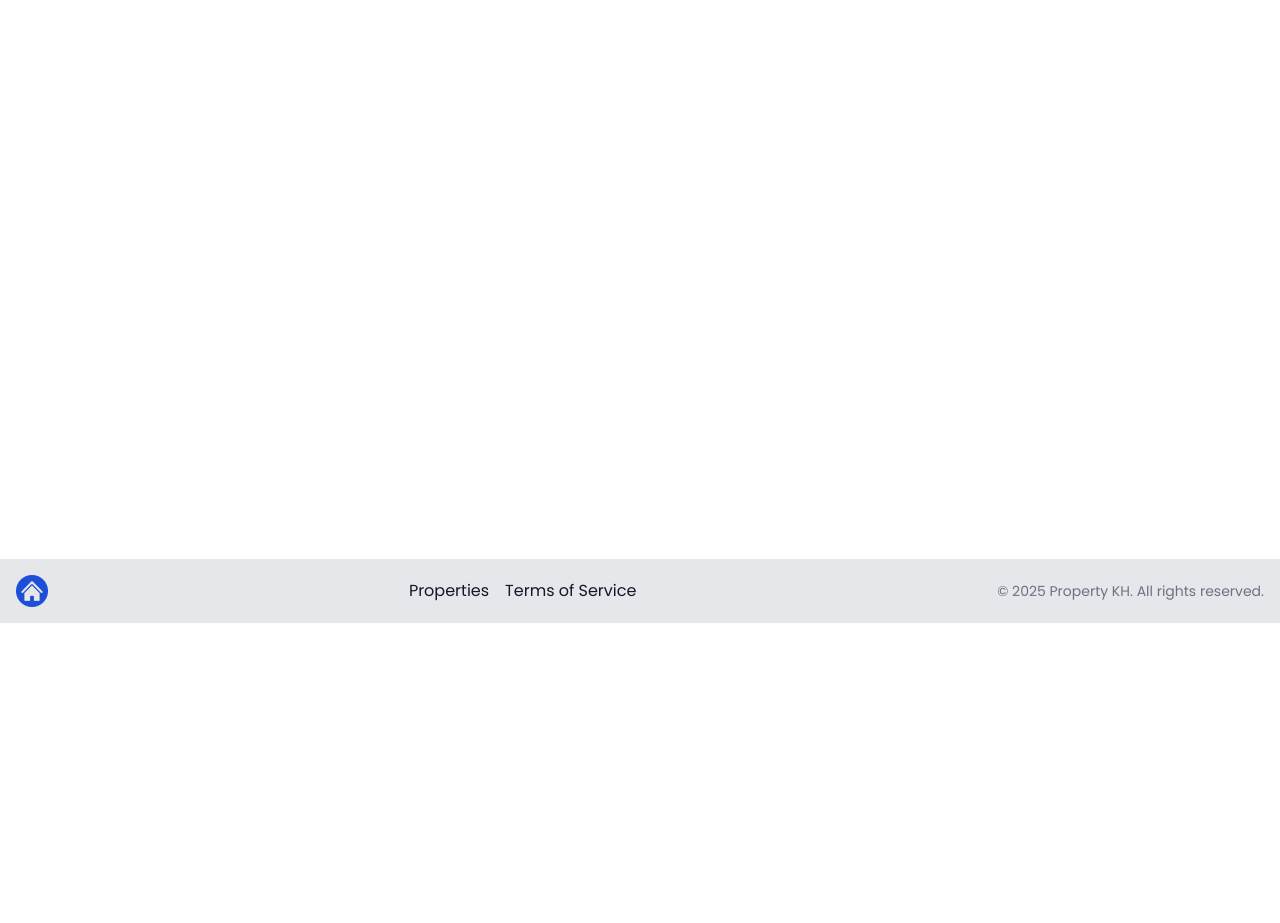
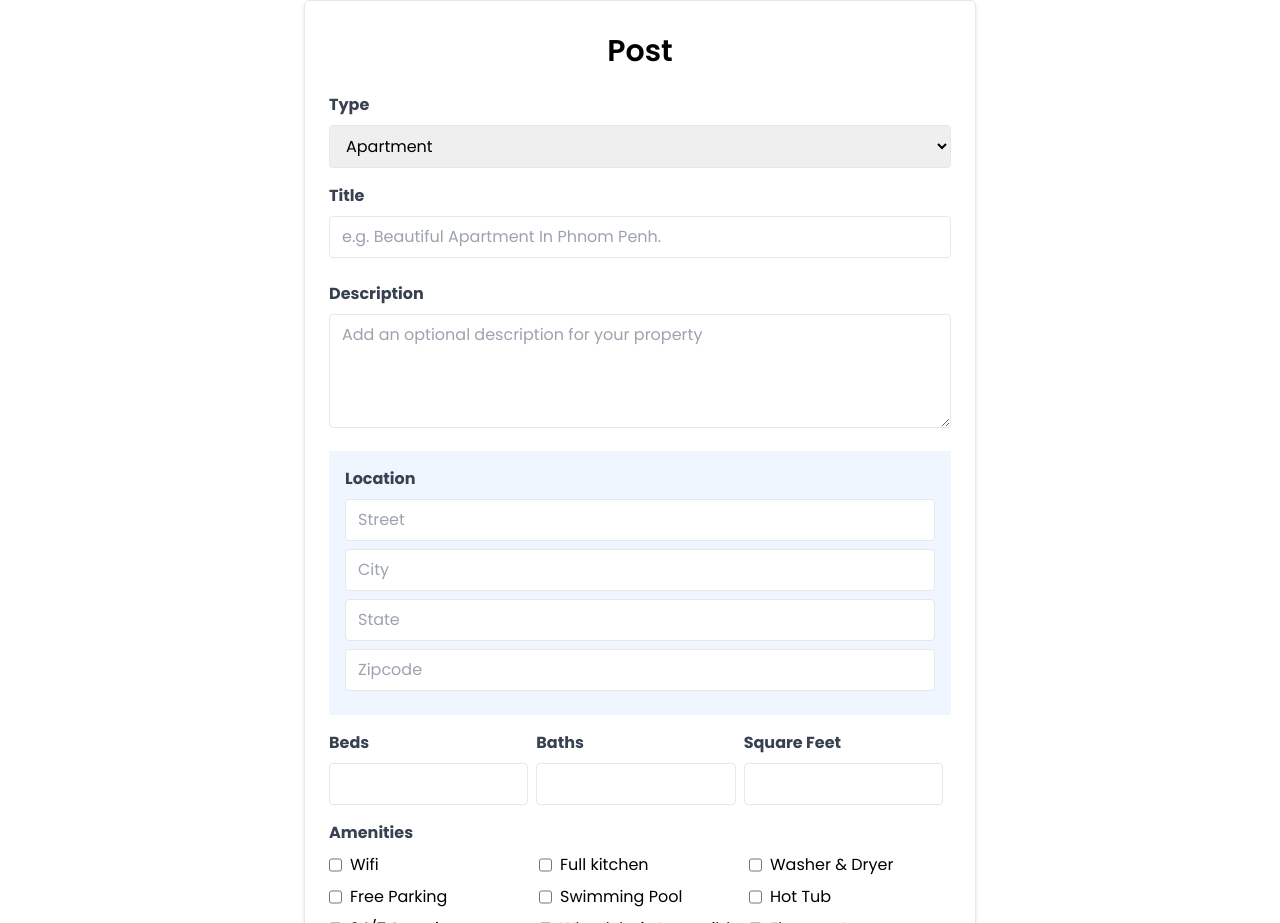
Before and after one commit to Snah19/property-kh, a Next.js app: page /properties/post in a window 1280 px wide. Shown: the part 177-1100 px from the top of the page. Before the commit the page ends 800 px from the top, so only its background shows below. Built offline with nearby package versions, Linux system fonts and the light colour scheme.

Commit message:
Implemented the Post Property page

```diff
--- a/app/properties/post/page.jsx
+++ b/app/properties/post/page.jsx
@@ -1,8 +1,12 @@
+import PostPropertyForm from "@/components/post-property-form";
+
 const PostProperty = () => {
   return (
-    <>
-      <h1>Post Property Page</h1>
-    </>
+    <section className="container max-w-2xl mx-auto py-24">
+      <article className="m-4 md:m-0 py-8 px-6 border rounded-md shadow-md bg-white">
+        <PostPropertyForm />
+      </article>
+    </section>
   );
 };
 
--- /dev/null
+++ b/components/post-property-form.jsx
@@ -0,0 +1,171 @@
+
+const types = [
+  "Apartment",
+  "Condo",
+  "House",
+  "Cabin Or Cottage",
+  "Room",
+  "Studio",
+  "Chalet",
+  "Other"
+];
+
+const amenities = [
+  "Wifi",
+  "Full kitchen",
+  "Washer & Dryer",
+  "Free Parking",
+  "Swimming Pool",
+  "Hot Tub",
+  "24/7 Security",
+  "Wheelchair Accessible",
+  "Elevator Access",
+  "Dishwasher",
+  "Gym/Fitness Center",
+  "Air Conditioning",
+  "Balcony/Patio",
+  "Smart TV",
+  "Coffer Maker",
+  "Fireplace",
+  "Outdoor Grill/BBQ",
+  "High-Speed Internet",
+  "Beach Access",
+  "Hiking Trails Access",
+  "Pet-Friendly",
+  "Ski Equipment Storage",
+  "Mountain View",
+];
+
+const PostPropertyForm = () => {
+  return (
+    <form>
+      <h2 className="mb-6 text-3xl font-semibold text-center">
+        Post
+      </h2>
+
+      {/* Type */}
+      <div className="mb-4">
+        <label className="block mb-2 font-bold text-gray-700" htmlFor="type">
+          Type
+        </label>
+        <select className="w-full py-2 px-3 border rounded" id="type" name="type">
+          {
+            types.map((type, index) => (
+              <option key={index} value={type}>
+                {type}
+              </option>
+            ))
+          }
+        </select>
+      </div>
+
+        {/* Title */}
+        <div className="mb-4">
+          <label className="block mb-2 font-bold text-gray-700" htmlFor="title">
+            Title
+          </label>
+          <input className="w-full mb-2 py-2 px-3 border rounded" id="title" name="title" type="text" placeholder="e.g. Beautiful Apartment In Phnom Penh." required />
+        </div>
+
+        {/* Description */}
+        <div className="mb-4">
+          <label className="block mb-2 font-bold text-gray-700" htmlFor="description">
+            Description
+          </label>
+          <textarea className="w-full py-2 px-3 border rounded" id="description" name="description" rows={4} placeholder="Add an optional description for your property" />
+        </div>
+
+        {/* Location */}
+        <div className="mb-4 p-4 bg-blue-50">
+          <label className="block mb-2 font-bold text-gray-700 ">
+            Location
+          </label>
+          {
+            ["Street", "City", "State", "Zipcode"].map((locationPart, index) => (
+              <input className="w-full mb-2 py-2 px-3 border rounded" key={index} id={locationPart.toLowerCase()} name={`location.${locationPart.toLowerCase()}`} type="text" placeholder={locationPart} required={locationPart === "City" || locationPart === "State"} />
+            ))
+          }
+        </div>
+
+        {/* Beds, Baths, Square Feet */}
+        <ul className="flex flex-wrap mb-4">
+          {
+            ["Beds", "Baths", "Square_Feet"].map((attribute, index) => (
+              <li className="w-full sm:w-1/3 pr-2" key={index}>
+                <label className="block mb-2 font-bold text-gray-700" htmlFor={attribute.toLowerCase()}>
+                  {attribute.split("_").join(" ")}
+                </label>
+                <input className="w-full py-2 px-3 border rounded" id={attribute.toLowerCase()} name={attribute.toLowerCase()} type="number" />
+              </li>
+            ))
+          }
+        </ul>
+
+        {/* Amenities */}
+        <div className="mb-4">
+          <label className="block mb-2 font-bold text-gray-700">
+            Amenities
+          </label>
+          <ul className="grid grid-cols-1 sm:grid-cols-2 md:grid-cols-3 gap-2">
+            {
+              amenities.map((amenity, index) => (
+                <li className="flex gap-x-2" key={index}>
+                  <input type="checkbox" id={`amenity_${amenity.toLowerCase().replace(/\s+/g, "_")}`} name="amenities" value={amenity} />
+                  <label htmlFor={`amenity_${amenity.toLowerCase().replace(/\s+/g, "_")}`}>
+                    {amenity}
+                  </label>
+                </li>
+              ) )
+            }
+          </ul>
+        </div>
+
+        {/* Rates */}
+        <div className="mb-4 p-4 bg-blue-50">
+          <label className="block mb-2 font-bold text-gray-700">
+            Rates (Leave blank if not applicable)
+          </label>
+          <ul className="flex flex-col sm:flex-row gap-4">
+            {
+              ["Nightly", "Weekly", "Monthly"].map((rateType, index) => (
+                <li className="flex flex-col sm:flex-row items-start sm:items-center gap-2" key={index}>
+                  <label htmlFor={`${rateType.toLowerCase()}_rate`}>
+                    {rateType}
+                  </label>
+                  <input className="w-full py-2 px-3 border rounded" id={`${rateType.toLowerCase()}_rate`} name={`rate.${rateType}`} type="number" />
+                </li>
+              ))
+            }
+          </ul>
+        </div>
+
+        {/* Seller Info */}
+        <ul>
+          {["Name", "Email", "Phone"].map((sellerInfo, index) => (
+            <li className="mb-4" key={index}>
+              <label className="block mb-2 font-bold text-gray-700" htmlFor={`seller_${sellerInfo.toLowerCase()}`}>
+                Seller {sellerInfo}
+              </label>
+              <input className="w-full py-2 px-3 border rounded" id={`seller_${sellerInfo.toLowerCase()}`} name={`seller_info.${sellerInfo.toLowerCase()}`} placeholder={sellerInfo}/>
+            </li>
+          ))}
+        </ul>
+
+        {/* Images */}
+        <div className="mb-4">
+          <label className="block mb-2 font-bold text-gray-700">
+            Images (Select up to 4 images)
+          </label>
+          <input className="w-full py-2 px-3 border rounded" id="images" name="images" type="file" accept="images/*" multiple required />
+        </div>
+
+        <div>
+          <button className="w-full rounded-full py-2 px-4 font-bold bg-blue-500 hover:bg-blue-600 text-white" type="submit">
+            Submit
+          </button>
+        </div>
+    </form>
+  );
+};
+
+export default PostPropertyForm;
```
